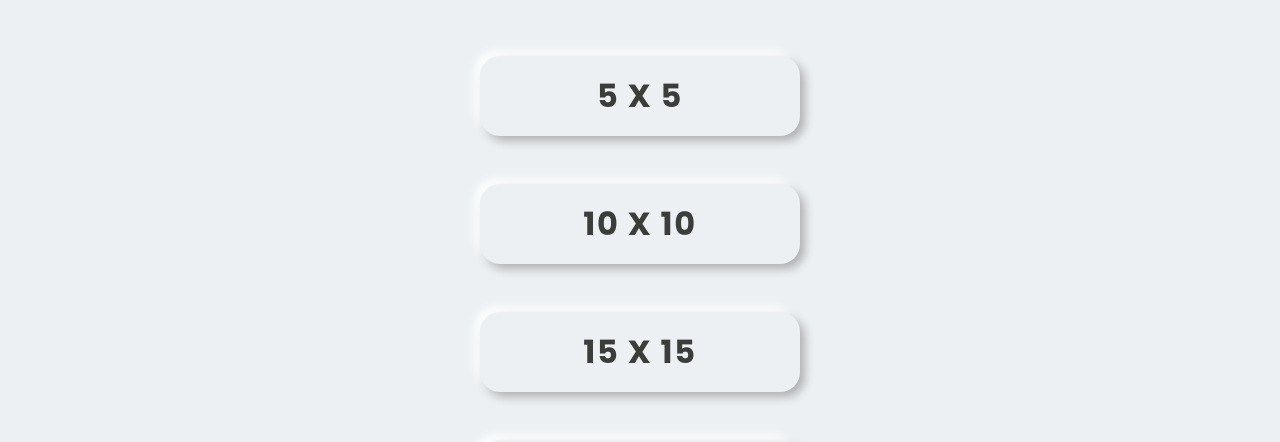
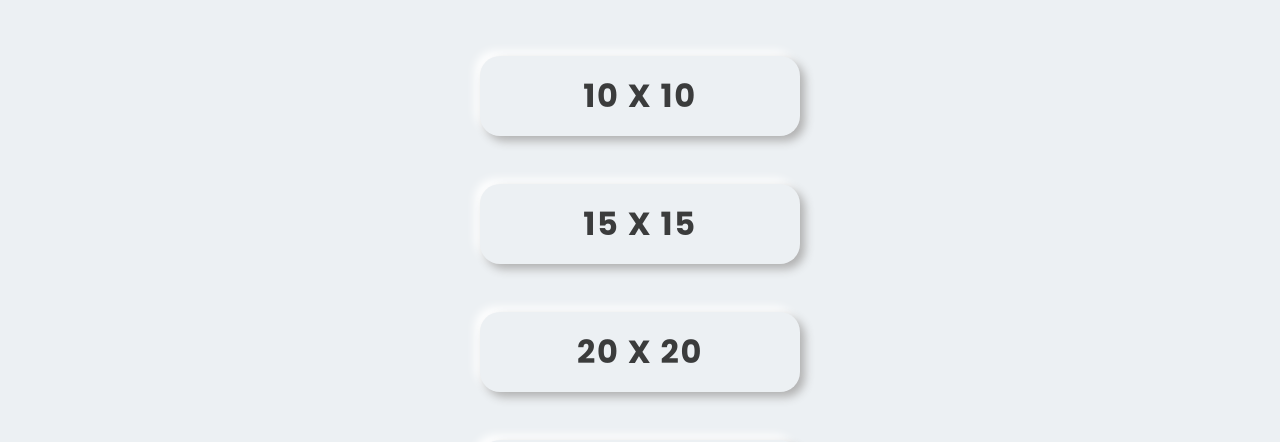
Before and after one commit to Marian-Janolek/nonograms, a React (Create React App) app in the folder frontend/: page /selectGame in a window 1280 px wide. Shown: the part 248-690 px from the top of the page. Built offline with nearby package versions, Linux system fonts and the light colour scheme; a web font is replaced by a local one.

Commit message:
add botton bar

```diff
--- a/frontend/src/App.tsx
+++ b/frontend/src/App.tsx
@@ -7,6 +7,7 @@ import {
   MediumMenu,
   HardMenu,
   ProfilePage,
+  LevelPage,
 } from './pages';
 
 function App() {
@@ -18,8 +19,11 @@ function App() {
         <Route path="/profile" element={<ProfilePage />} />
         <Route path="/selectGame" element={<SelectGame />} />
         <Route path="/selectGame/easy" element={<EasyMenu />} />
+        <Route path="/selectGame/easy/:level" element={<LevelPage />} />
         <Route path="/selectGame/medium" element={<MediumMenu />} />
+        <Route path="/selectGame/medium/:levelId" element={<MediumMenu />} />
         <Route path="/selectGame/hard" element={<HardMenu />} />
+        <Route path="/selectGame/hard/:levelId" element={<HardMenu />} />
       </Routes>
     </Router>
   );
--- /dev/null
+++ b/frontend/src/components/BottonBar.tsx
@@ -0,0 +1,123 @@
+import React, { useState } from 'react';
+import styled from 'styled-components';
+import { bottonBarIcons } from '../utils/constants';
+
+const BottonBar: React.FC = () => {
+  const [clicked, setClicked] = useState(false);
+  console.log(clicked);
+
+  return (
+    <Wrapper>
+      <div className="navigation">
+        <ul>
+          {bottonBarIcons.map((icon) => (
+            <li
+              className="list"
+              key={icon.id}
+              onClick={() => setClicked(!clicked)}
+            >
+              <div>
+                <span className="icon">{icon.icon}</span>
+                <span className="text">{icon.text}</span>
+              </div>
+            </li>
+          ))}
+          <div className="indicator"></div>
+        </ul>
+      </div>
+    </Wrapper>
+  );
+};
+
+const Wrapper = styled.div`
+  display: flex;
+  justify-content: center;
+  align-items: center;
+  width: 100vw;
+  .navigation {
+    width: 100vw;
+    height: 70px;
+    display: flex;
+    justify-content: space-evenly;
+    align-items: center;
+    border-radius: 10px;
+    ul {
+      display: flex;
+      width: 90%;
+      .indicator {
+        position: absolute;
+        top: -50%;
+        width: 70px;
+        height: 70px;
+        background-color: var(--main-color);
+        border-radius: 50%;
+        border: 5px solid black;
+        transition: var(--transition);
+        &:before {
+          content: '';
+          position: absolute;
+          top: 50%;
+          left: -22px;
+          width: 20px;
+          height: 20px;
+          background: transparent;
+          border-top-right-radius: 20px;
+          box-shadow: 0px -10px 0 0 var(--main-color);
+        }
+        &:after {
+          content: '';
+          position: absolute;
+          top: 50%;
+          right: -22px;
+          width: 20px;
+          height: 20px;
+          background: transparent;
+          border-top-left-radius: 20px;
+          box-shadow: 0px -10px 0 0 var(--main-color);
+        }
+      }
+      li {
+        position: relative;
+        list-style: none;
+        width: 70px;
+        z-index: 1;
+        &:hover div .icon {
+          transform: translateY(-32px);
+        }
+        &:hover div .text {
+          opacity: 1;
+          transform: translateY(10px);
+        }
+        div {
+          position: relative;
+          display: flex;
+          justify-content: center;
+          align-items: center;
+          flex-direction: column;
+          width: 100%;
+          text-align: center;
+          .icon {
+            position: relative;
+            display: block;
+            line-height: 75px;
+            font-size: 2rem;
+            text-align: center;
+            transition: var(--transition);
+            color: blue;
+          }
+          .text {
+            position: absolute;
+            color: red;
+            font-size: 1rem;
+            letter-spacing: var(--spacing);
+            transition: var(--transition);
+            opacity: 0;
+            transform: translateY(20px);
+          }
+        }
+      }
+    }
+  }
+`;
+
+export default BottonBar;
--- a/frontend/src/components/LevelCard.tsx
+++ b/frontend/src/components/LevelCard.tsx
@@ -1,5 +1,5 @@
 import React from 'react';
-import { AiFillLock } from 'react-icons/ai';
+import { Link } from 'react-router-dom';
 import styled from 'styled-components';
 
 interface LevelCardI {
@@ -10,8 +10,10 @@ interface LevelCardI {
 const LevelCard: React.FC<LevelCardI> = ({ level, icon }) => {
   return (
     <Wrapper>
-      <span className="icon">{icon}</span>
-      <span>{level}</span>
+      <Link to={`/selectGame/easy/${level}`}>
+        <span className="icon">{icon}</span>
+        <span>{level}</span>
+      </Link>
     </Wrapper>
   );
 };
@@ -34,6 +36,7 @@ const Wrapper = styled.div`
     font-size: 5rem;
     opacity: 0.25;
     bottom: -40%;
+    left: 0;
   }
 `;
 
--- a/frontend/src/components/SelectGame.tsx
+++ b/frontend/src/components/SelectGame.tsx
@@ -6,9 +6,9 @@ import { BsArrowLeft } from 'react-icons/bs';
 const SelectGame: React.FC = () => {
   return (
     <Wrapper>
-      <Button text="5 x 5" path="/selectGame/easy" />
-      <Button text="10 x 10" path="/selectGame/medium" />
-      <Button text="15 x 15" path="/selectGame/hard" />
+      <Button text="10 x 10" path="/selectGame/easy" />
+      <Button text="15 x 15" path="/selectGame/medium" />
+      <Button text="20 x 20" path="/selectGame/hard" />
       <Button text="back" path="/" icon={<BsArrowLeft />} />
     </Wrapper>
   );
--- a/frontend/src/components/index.js
+++ b/frontend/src/components/index.ts
@@ -5,6 +5,7 @@ import SelectGame from './SelectGame';
 import LevelCard from './LevelCard';
 import Profile from './Profile';
 import CircleProgress from './CircleProgress';
+import BottonBar from './BottonBar';
 
 export {
   Navbar,
@@ -14,4 +15,5 @@ export {
   LevelCard,
   Profile,
   CircleProgress,
+  BottonBar,
 };
--- a/frontend/src/pages/EasyMenu.tsx
+++ b/frontend/src/pages/EasyMenu.tsx
@@ -4,7 +4,7 @@ import { DifficultyMenu } from './';
 const EasyMenu: React.FC = () => {
   return (
     <div>
-      <DifficultyMenu heading="5 x 5" />
+      <DifficultyMenu heading="10 x 10" />
     </div>
   );
 };
--- a/frontend/src/pages/HardMenu.tsx
+++ b/frontend/src/pages/HardMenu.tsx
@@ -4,7 +4,7 @@ import { DifficultyMenu } from '.';
 const HardMenu: React.FC = () => {
   return (
     <div>
-      <DifficultyMenu heading="15 x 15" />
+      <DifficultyMenu heading="20 x 20" />
     </div>
   );
 };
--- /dev/null
+++ b/frontend/src/pages/LevelPage.tsx
@@ -0,0 +1,24 @@
+import React from 'react';
+import styled from 'styled-components';
+import { BottonBar } from '../components';
+
+const LevelPage: React.FC = () => {
+  return (
+    <Wrapper>
+      <div className="bottonBar">
+        <BottonBar />
+      </div>
+    </Wrapper>
+  );
+};
+
+const Wrapper = styled.div`
+  position: relative;
+
+  .bottonBar {
+    position: fixed;
+    bottom: 0;
+  }
+`;
+
+export default LevelPage;
--- a/frontend/src/pages/MediumMenu.tsx
+++ b/frontend/src/pages/MediumMenu.tsx
@@ -4,7 +4,7 @@ import { DifficultyMenu } from '.';
 const MediumMenu: React.FC = () => {
   return (
     <div>
-      <DifficultyMenu heading="10 x 10" />
+      <DifficultyMenu heading="15 x 15" />
     </div>
   );
 };
--- a/frontend/src/pages/index.js
+++ b/frontend/src/pages/index.ts
@@ -6,6 +6,7 @@ import MediumMenu from './MediumMenu';
 import HardMenu from './HardMenu';
 import DifficultyMenu from './DifficultyMenu';
 import ProfilePage from './ProfilePage';
+import LevelPage from './LevelPage';
 
 export {
   Home,
@@ -16,4 +17,5 @@ export {
   HardMenu,
   DifficultyMenu,
   ProfilePage,
+  LevelPage,
 };
--- /dev/null
+++ b/frontend/src/utils/constants.tsx
@@ -0,0 +1,10 @@
+import { FaPencilAlt, FaEdit, FaTimes, FaRegLightbulb } from 'react-icons/fa';
+import { GrDocumentPdf } from 'react-icons/gr';
+
+export const bottonBarIcons = [
+  { id: 1, text: 'Mark', icon: <FaPencilAlt /> },
+  { id: 2, text: 'Edit', icon: <FaEdit /> },
+  { id: 3, text: 'Mark', icon: <FaTimes /> },
+  { id: 4, text: 'Hint', icon: <FaRegLightbulb /> },
+  { id: 5, text: 'PDF', icon: <GrDocumentPdf /> },
+];
```
